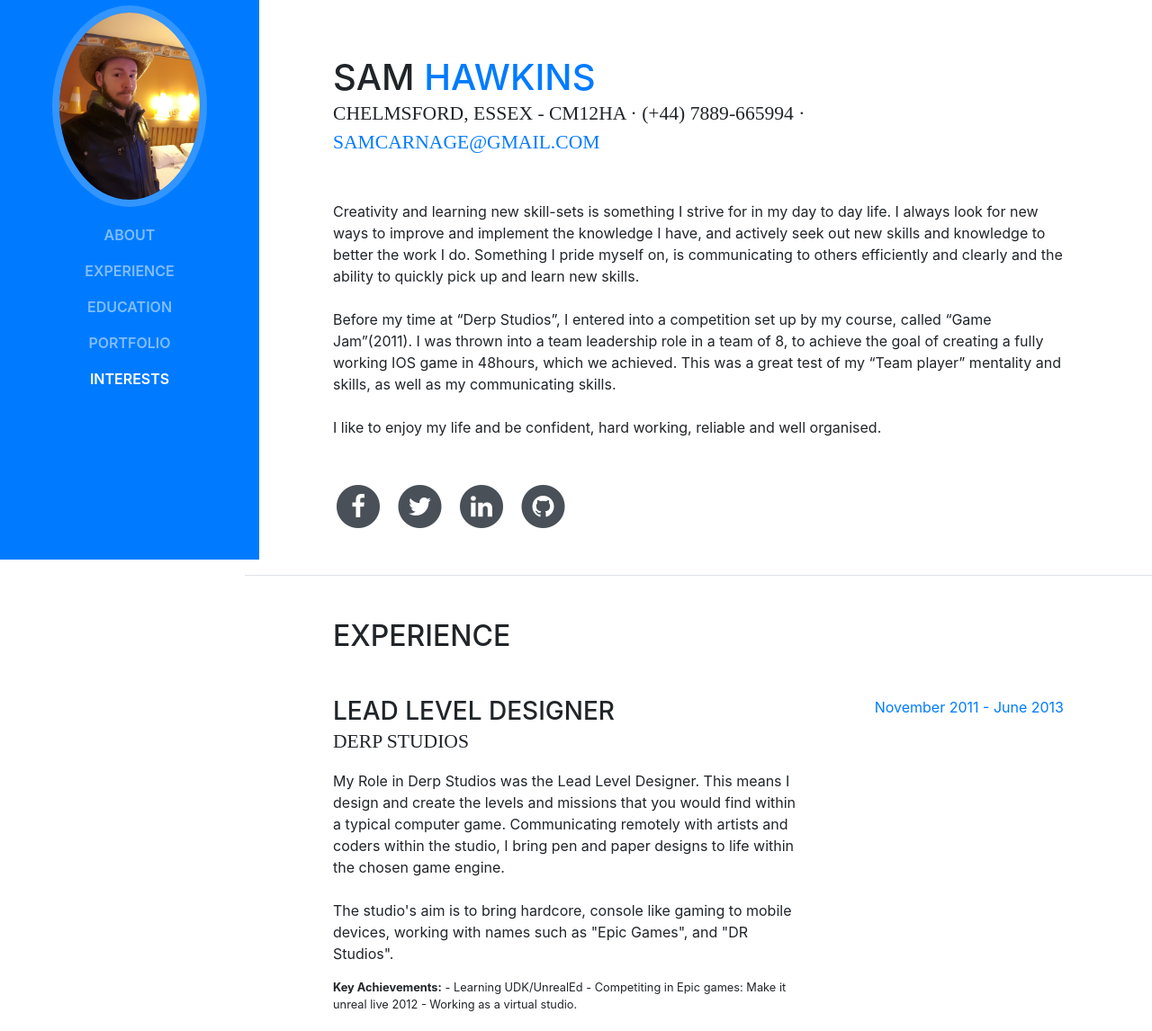
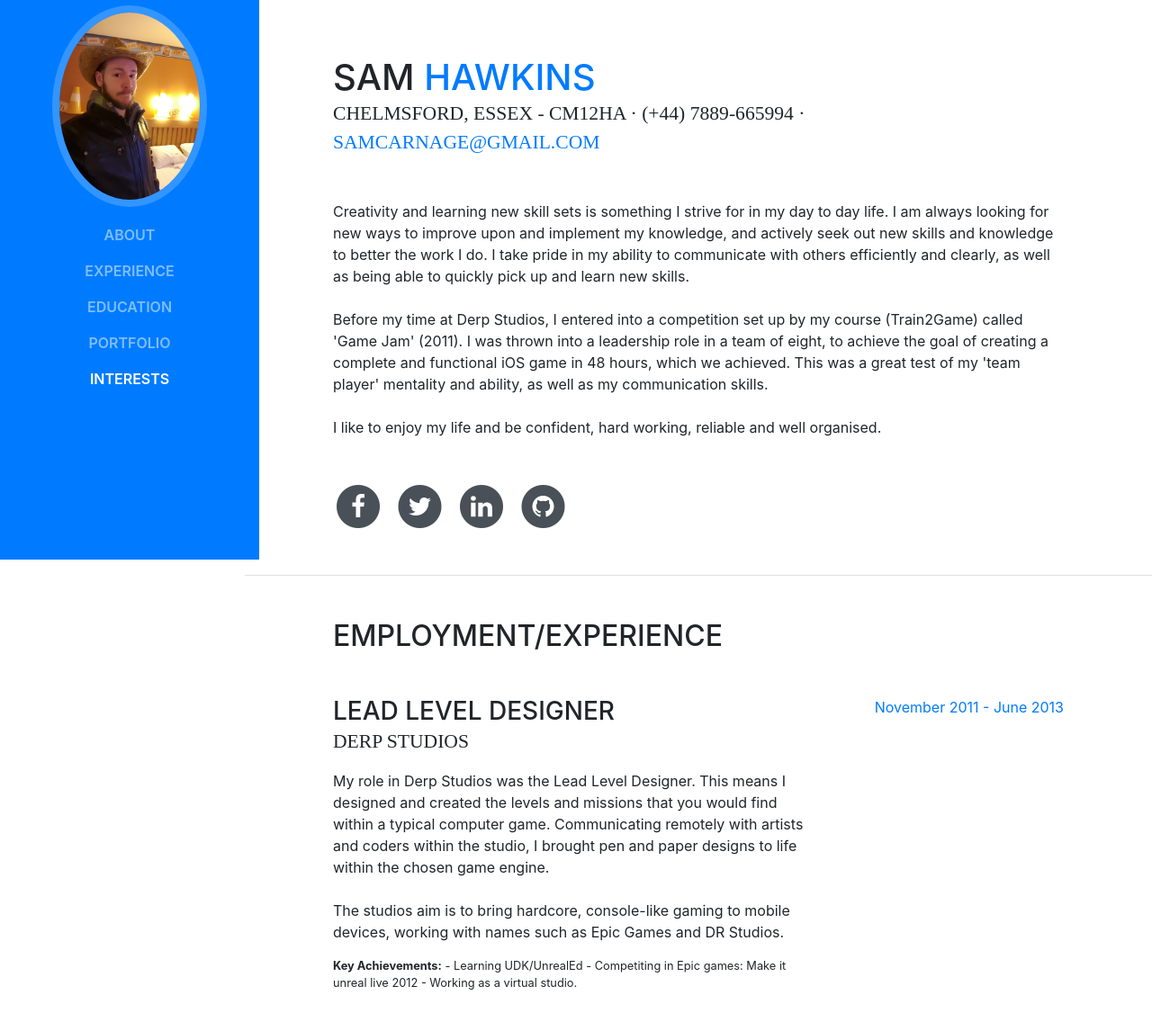
Before and after one commit to Sparroww/samsresume, a website with bundled scripts: page index.html in a window 1280 px wide. Shown: the part 178-1324 px from the top of the page at 90% size. Built offline with nearby package versions, Linux system fonts and the light colour scheme; a web font is replaced by a local one.

Commit message:
Update index.html

```diff
--- a/index.html
+++ b/index.html
@@ -70,9 +70,15 @@
           <div class="subheading mb-5">Chelmsford, Essex - CM12HA · (+44) 7889-665994 ·
             <a href="mailto:name@email.com">samcarnage@gmail.com</a>
           </div>
-          <p class="mb-5">Creativity and learning new skill-sets is something I strive for in my day to day life. I always look for new ways to improve and implement the knowledge I have, and actively seek out new skills and knowledge to better the work I do. Something I pride myself on, is communicating to others efficiently and clearly and the ability to quickly pick up and learn new skills.<br><br>
+          <p class="mb-5">Creativity and learning new skill sets is something I strive for in my day to day life. I am always
+looking for new ways to improve upon and implement my knowledge, and actively seek out new
+skills and knowledge to better the work I do. I take pride in my ability to communicate with others
+efficiently and clearly, as well as being able to quickly pick up and learn new skills.<br><br>
 
-			Before my time at “Derp Studios”, I entered into a competition set up by my course, called “Game Jam”(2011). I was thrown into a team leadership role in a team of 8, to achieve the goal of creating a fully working IOS game in 48hours, which we achieved. This was a great test of my “Team player” mentality and skills, as well as my communicating skills.<br><br>
+			Before my time at Derp Studios, I entered into a competition set up by my course (Train2Game) called 'Game Jam' (2011). I was
+thrown into a leadership role in a team of eight, to achieve the goal of creating a complete and
+functional iOS game in 48 hours, which we achieved. This was a great test of my 'team player'
+mentality and ability, as well as my communication skills.<br><br>
 
 			I like to enjoy my life and be confident, hard working, reliable and well organised.
 
@@ -116,15 +122,18 @@
 
       <section class="resume-section p-3 p-lg-5 d-flex flex-column" id="experience">
         <div class="my-auto">
-          <h2 data-aos="zoom-in-up" class="mb-5">Experience</h2>
+          <h2 data-aos="zoom-in-up" class="mb-5">Employment/Experience</h2>
 
           <div class="resume-item d-flex flex-column flex-md-row mb-5">
             <div class="resume-content mr-auto">
               <h3 data-aos="zoom-in-up" class="mb-0">Lead Level Designer</h3>
               <div data-aos="zoom-in-left" class="subheading mb-3">Derp Studios</div>
-              <p data-aos="zoom-in-down">My Role in Derp Studios was the Lead Level Designer. This means I design and create the levels and missions that you would find within a typical computer game. Communicating remotely with artists and coders within the studio, I bring pen and paper designs to life within the chosen game engine.
-			  <br><br>
-			  The studio's aim is to bring hardcore, console like gaming to mobile devices, working with names such as "Epic Games", and "DR Studios".</p>
+              <p data-aos="zoom-in-down">My role in Derp Studios was the Lead Level Designer. This means I designed and created the levels
+and missions that you would find within a typical computer game. Communicating remotely with
+artists and coders within the studio, I brought pen and paper designs to life within the chosen game
+engine.<br><br>
+			  The studios aim is to bring hardcore, console-like gaming to mobile devices, working with names
+such as Epic Games and DR Studios.</p>
 			  <p data-aos="zoom-in-down" class="small-text"><span class="bold">Key Achievements:</span> - Learning UDK/UnrealEd - Competiting in Epic games: Make it unreal live 2012 - Working as a virtual studio.</p>
             </div>
             <div class="resume-date text-md-right">
@@ -147,8 +156,8 @@
           <div class="resume-item d-flex flex-column flex-md-row mb-5">
             <div class="resume-content mr-auto">
               <h3 data-aos="zoom-in-up" class="mb-0">Store Operative</h3>
-              <div data-aos="zoom-in-left" class="subheading mb-3">Marks &amp; Spencers</div>
-              <p data-aos="zoom-in-down">As a store operative at Marks &amp; Spencers, my role is to support the other departments with their needs, such as bringing them stock to work, sorting of deliveries and also day to day services and maintenance such as waste management, maintaining &amp; checking equipment for faults and helping customers where needed.</p>
+              <div data-aos="zoom-in-left" class="subheading mb-3">Marks &amp; Spencer</div>
+              <p data-aos="zoom-in-down">As a store operative at Marks &amp; Spencer, my role is to support the other departments with their needs, such as: bringing them stock to work, sorting of deliveries, and day to day services and maintenance (i.e. waste management, maintaining and checking equipment for faults and helping customers where needed).</p>
               <p data-aos="zoom-in-down" class="small-text"><span class="bold">Key Achievements:</span> - Excellent customer services - Being a team player - Self sufficient. </p>
             </div>
             <div class="resume-date text-md-right">
```
